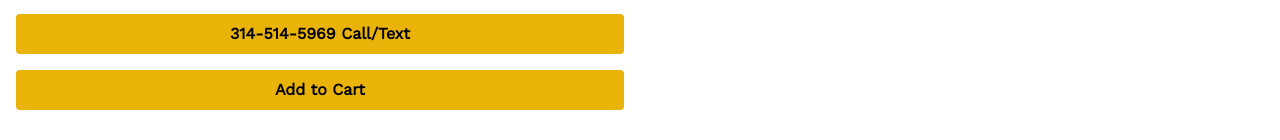
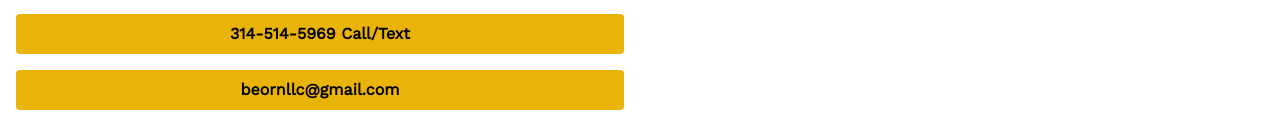
Before and after one commit to caleb-mcneil/beorn, a SvelteKit app: page /products/ab07d36h30 in a window 1280 px wide. Shown: the part 724-864 px from the top of the page. Built offline with nearby package versions, Linux system fonts and the light colour scheme.

Commit message:
Update ProductDetails.svelte

```diff
--- a/src/routes/products/[slug]/ProductDetails.svelte
+++ b/src/routes/products/[slug]/ProductDetails.svelte
@@ -49,11 +49,12 @@
                 >
                     314-514-5969 Call/Text
                 </a>
+
                 <button
-                    on:click={() => onAddToCart(product.slug, product.title)}
+                    href="mailto:beornllc@gmail.com"
                     class="bg-yellow-500 hover:bg-yellow-700 text-black font-bold py-2 px-4 rounded text-center"
                 >
-                    Add to Cart
+                    beornllc@gmail.com
                 </button>
                 {#if showAlertMessage}
                     <div
```
